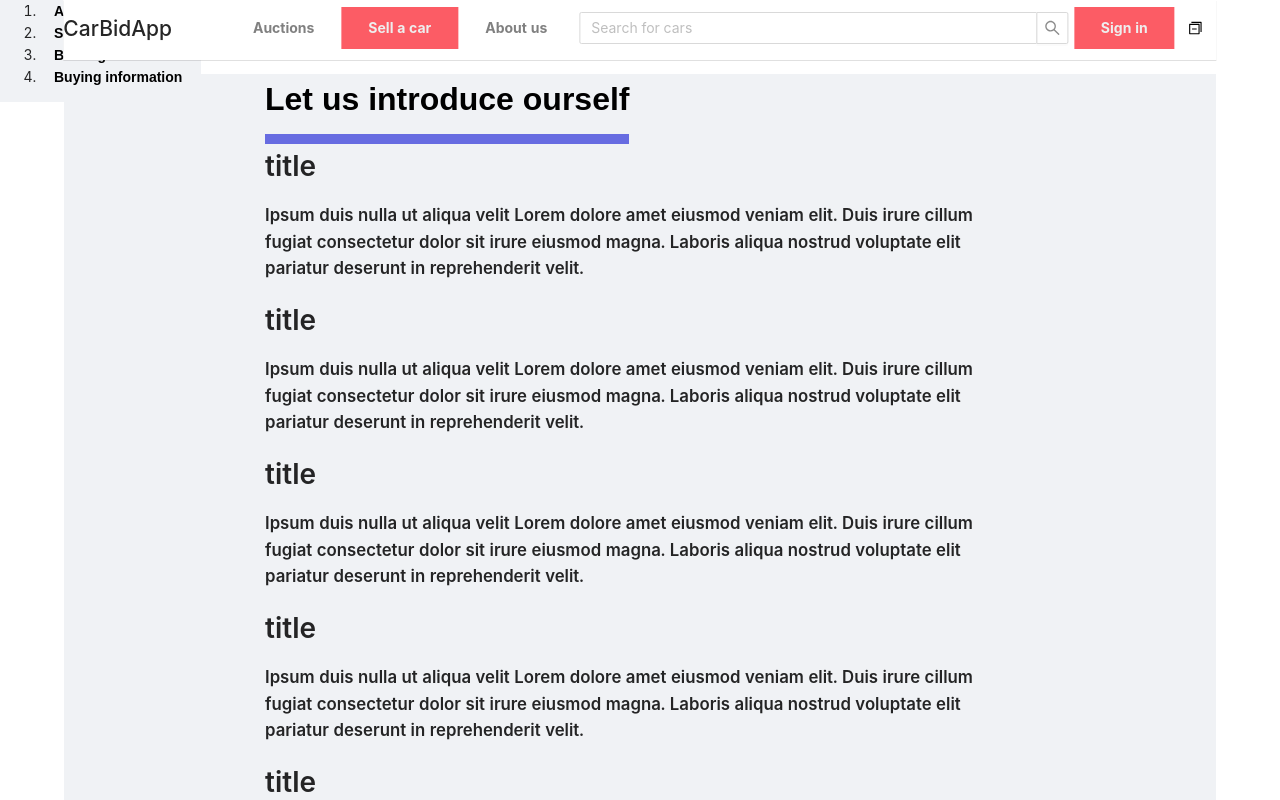
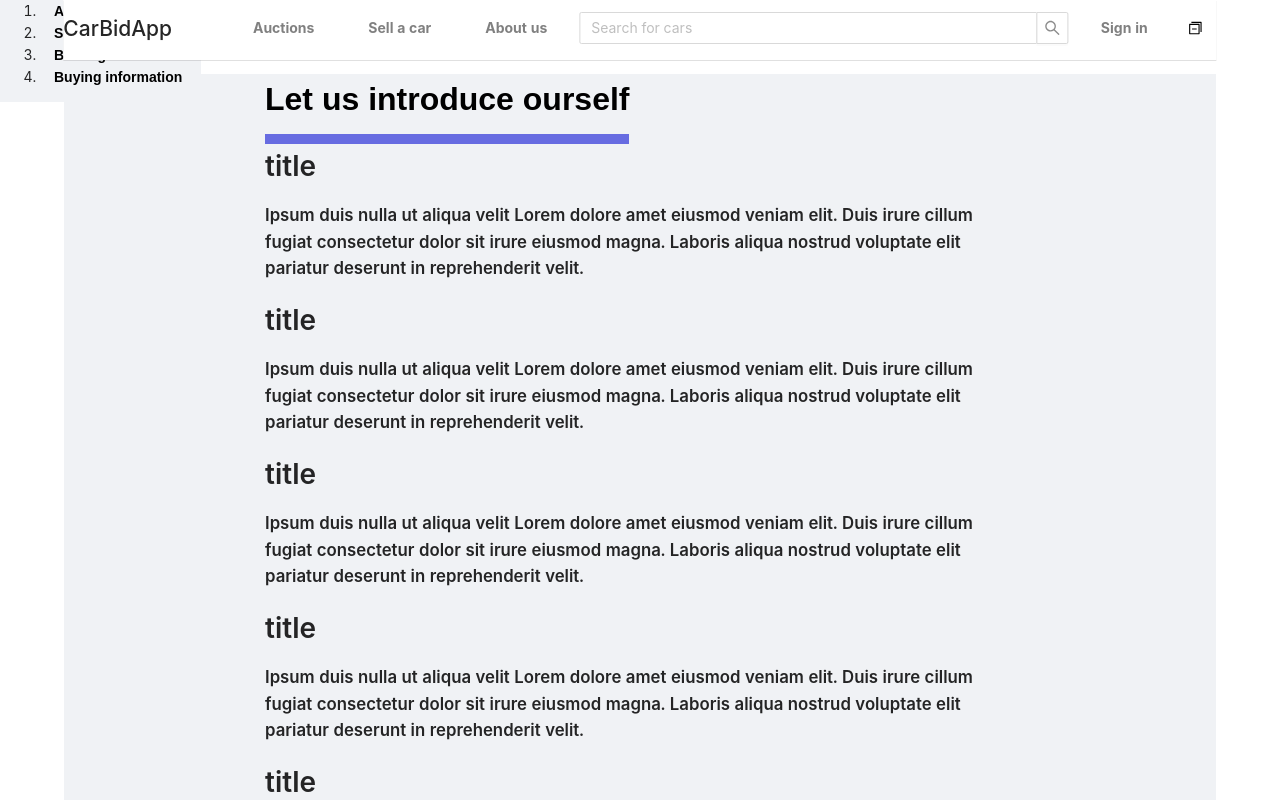
Before and after one commit to Petiazediter/CarAppRewrite, a React (Create React App) app in the folder car-app-frontend/: page /about in a window 1280 px wide. Shown: the top 800 px of the page. Built offline with nearby package versions, Linux system fonts and the light colour scheme.

Commit message:
Replace boolean type of prop to string type of prop.

```diff
--- a/car-app-frontend/src/components/shared/navbar-component/Navbar.styled.ts
+++ b/car-app-frontend/src/components/shared/navbar-component/Navbar.styled.ts
@@ -1,16 +1,18 @@
-import styled from "@emotion/styled";
-import {Col} from "antd";
-import {Link} from "react-router-dom";
+import styled from '@emotion/styled';
+import { Col } from 'antd';
+import { Link } from 'react-router-dom';
 
+export const IS_HIGHLIGHTED = 'ishighlighted';
 export const navbarHeight: string = '60px';
 
-interface NavbarMenuColProps{
-    highlight?: boolean;
+interface NavbarMenuColProps {
+	highlight?: string;
 }
 
-export const NavbarMenuCol = styled(Col)<NavbarMenuColProps>(props => ({
-    background: `${props.highlight ? '#fc5c65' : 'none'}`,
-    color: props.highlight ? 'white' : 'black',
+export const NavbarMenuCol = styled(Col)<NavbarMenuColProps>(
+	(props: NavbarMenuColProps) => ({
+		background: `${props.highlight === IS_HIGHLIGHTED ? '#fc5c65' : 'none'}`,
+		color: `${props.highlight === IS_HIGHLIGHTED ? 'white' : 'black'}`,
 		fontWeight: 'bolder',
 		textAlign: 'center',
 		display: 'flex',
@@ -18,9 +20,10 @@ export const NavbarMenuCol = styled(Col)<NavbarMenuColProps>(props => ({
 		justifyContent: 'center',
 		position: 'relative',
 		'&:hover': {
-        background: props.highlight ? '#eb3b5a': 'none'
-    }
-}))
+			background: props.highlight === IS_HIGHLIGHTED ? '#eb3b5a' : 'none',
+		},
+	})
+);
 
 export const StyledNav = styled.nav({
 	zIndex: 10,
@@ -36,32 +39,34 @@ export const StyledNav = styled.nav({
 	'@media only screen and (min-width: 800px)': {
 		left: '50%',
 		transform: 'translateX(-50%)',
-        width: '90.1%'
+		width: '90.1%',
 	},
 	'@media only screen and (min-width: 1500px)': {
-        width: '70.1%'
-    }
+		width: '70.1%',
+	},
+});
+
+export const NavbarLink = styled(Link)<NavbarMenuColProps>(
+	(props: NavbarMenuColProps) => ({
+		color: props.highlight === IS_HIGHLIGHTED ? '#eeeeee' : 'grey',
+		'&:hover': {
+			color: props.highlight === IS_HIGHLIGHTED ? 'white' : 'black',
+		},
 	})
-
-export const NavbarLink = styled(Link)<NavbarMenuColProps>(props => ({
-    color: props.highlight ? '#eeeeee': 'grey',
-    '&:hover': {
-        color: props.highlight ? 'white' : 'black'
-    }
-}))
+);
 
 export const TitleLink = styled(Link)({
 	position: 'relative',
 	width: '100%',
 	display: 'flex',
 	alignItems: 'center',
-    justifyContent: 'center'
-})
+	justifyContent: 'center',
+});
 
 export const LeftAlignedH1 = styled.h1({
 	position: 'relative',
 	width: '100%',
 	padding: 0,
 	margin: 0,
-    textAlign: 'left'
-})
+	textAlign: 'left',
+});
```
Lines whose indentation alone changed are shown as unchanged.
